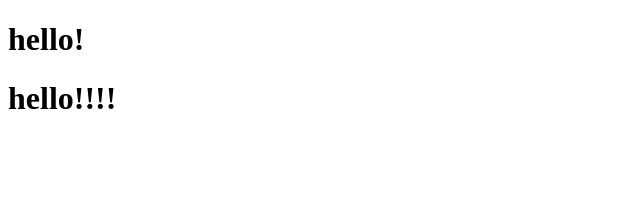
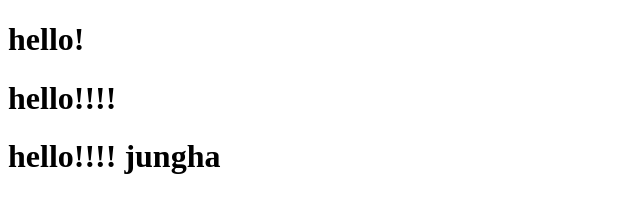
Before and after one commit to iseeuaspn/testvscode, a plain HTML site: page index.html in a window 1280 px wide. Shown: the whole page, without its empty margins (0-640 px from the left). Drawn offline with Linux system fonts and the light colour scheme.

Commit message:
두번째 커밋

```diff
--- a/index.html
+++ b/index.html
@@ -9,5 +9,6 @@
 <body>
     <h1>hello!</h1>
     <h1>hello!!!!</h1>
+    <h1>hello!!!! jungha</h1>
 </body>
 </html>
```
